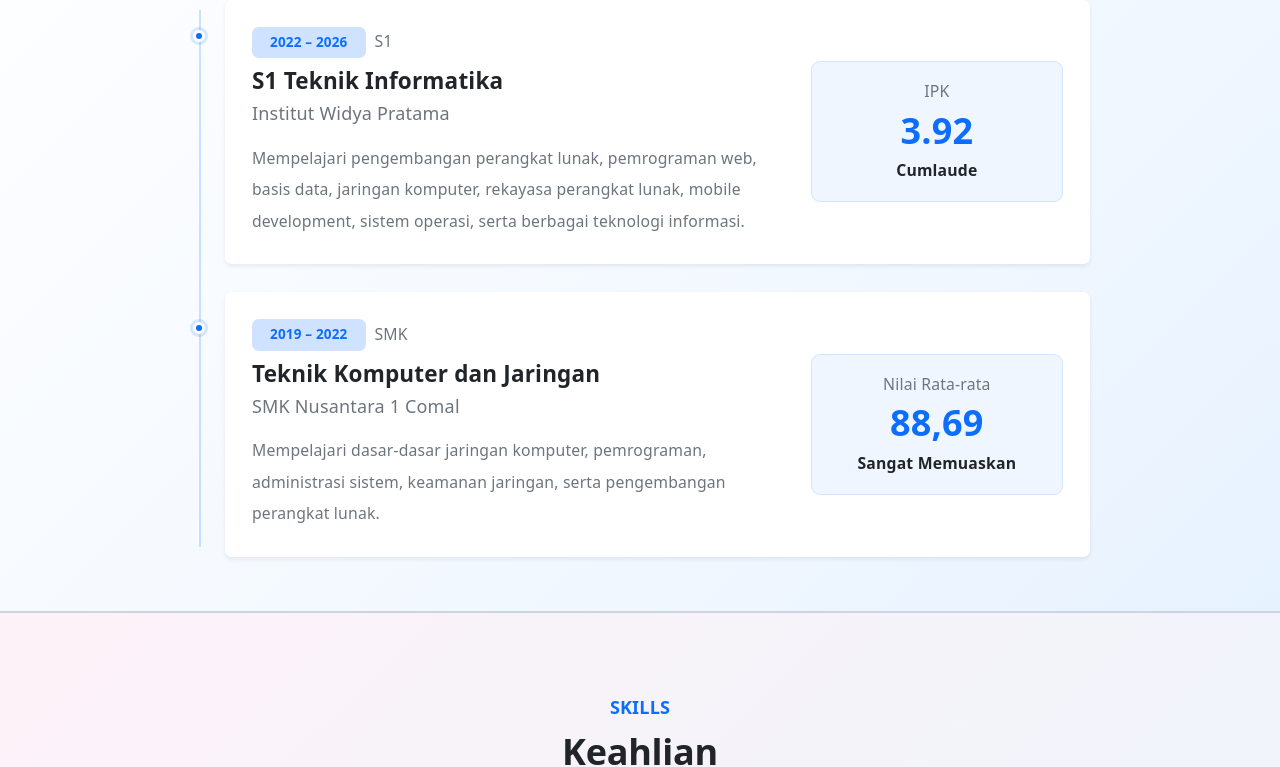
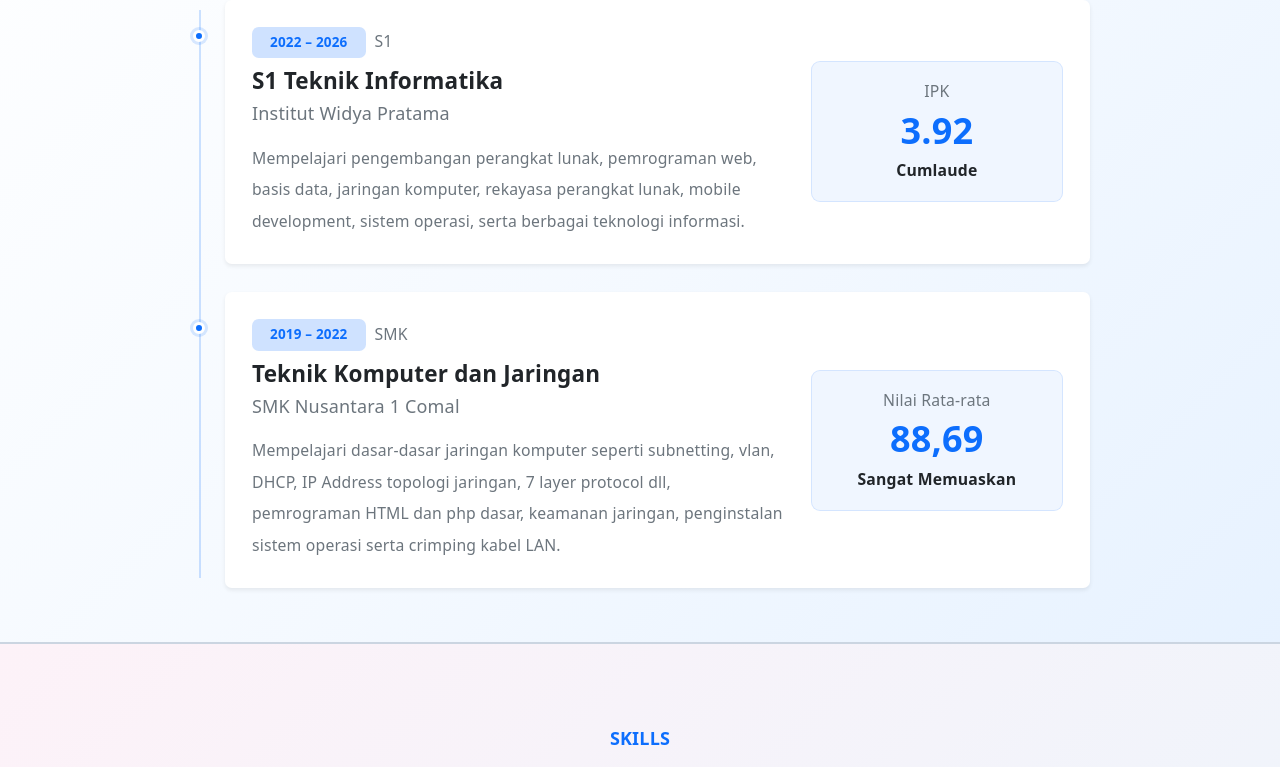
Before and after one commit to Donimax99/My_PortofolioDoni, a React (Vite) app: page / in a window 1280 px wide. Shown: the part 1819-2586 px from the top of the page. Built offline with nearby package versions, Linux system fonts and the light colour scheme.

Commit message:
Update education.jsx

```diff
--- a/src/components/education.jsx
+++ b/src/components/education.jsx
@@ -117,9 +117,7 @@ function Education() {
                     </h4>
 
                     <p className="text-secondary small mb-0 lh-lg">
-                      Mempelajari dasar-dasar jaringan komputer, pemrograman,
-                      administrasi sistem, keamanan jaringan, serta pengembangan
-                      perangkat lunak.
+                      Mempelajari dasar-dasar jaringan komputer seperti subnetting, vlan, DHCP, IP Address topologi jaringan, 7 layer protocol dll, pemrograman HTML dan php dasar, keamanan jaringan, penginstalan sistem operasi serta crimping kabel LAN.
                     </p>
 
                   </div>
```
